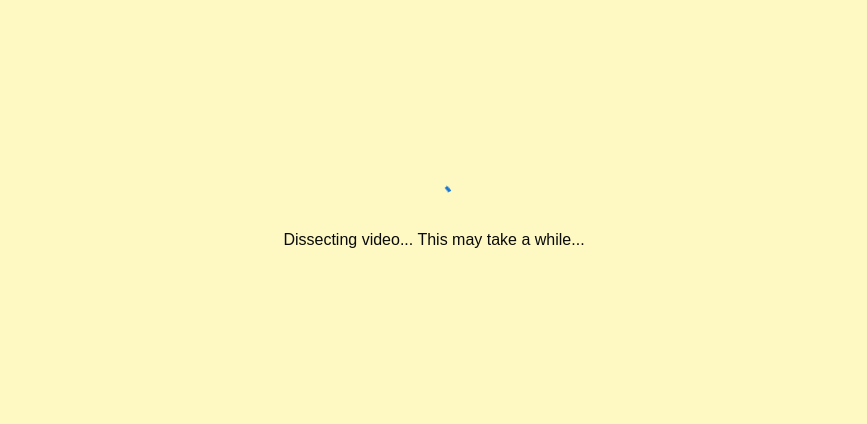
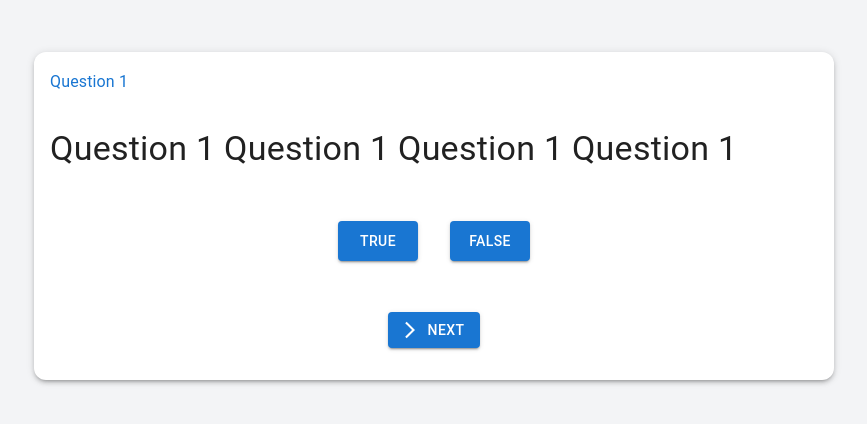
Before and after one commit to notrichardpeng/Quizcribe, a Next.js app in the folder calhacksmryz/: page /quiz in a window 1280 px wide. Shown: the part 184-608 px from the top of the page, without its empty margins (206-1073 px from the left). Built offline with nearby package versions, Linux system fonts and the light colour scheme.

Commit message:
Initial homepage and flashcards

```diff
--- /dev/null
+++ b/calhacksmryz/app/api/route.js
@@ -0,0 +1,11 @@
+import { NextResponse } from 'next/server';
+
+export async function POST(req) {
+  const { url } = await req.json();
+
+  if (!url) {
+    return NextResponse.json({ error: 'URL is required' }, { status: 400 });
+  }
+
+  return NextResponse.json({ url }, { status: 200 });
+}
--- a/calhacksmryz/app/globals.css
+++ /dev/null
@@ -1,27 +0,0 @@
-@tailwind base;
-@tailwind components;
-@tailwind utilities;
-
-:root {
-  --foreground: #0a0a0a;
-  --background: #FEF9C3;
-}
-
-@media (prefers-color-scheme: dark) {
-  :root {
-    --foreground: #0a0a0a;
-    --background: #FEF9C3;
-  }
-}
-
-body {
-  color: var(--foreground);
-  background: var(--background);
-  font-family: Arial, Helvetica, sans-serif;
-}
-
-@layer utilities {
-  .text-balance {
-    text-wrap: balance;
-  }
-}
--- a/calhacksmryz/app/layout.js
+++ b/calhacksmryz/app/layout.js
@@ -1,5 +1,5 @@
 import localFont from "next/font/local";
-import "./globals.css";
+import "./styles/globals.css";
 
 const geistSans = localFont({
   src: "./fonts/GeistVF.woff",
--- a/calhacksmryz/app/page.js
+++ b/calhacksmryz/app/page.js
@@ -1,12 +1,35 @@
 'use client';
 import React, { useState } from 'react';
-import { Container, TextField, Button, Box } from '@mui/material';
+import { Container, TextField, Button, Box, Typography } from '@mui/material';
 
 export default function Home() {
   const [url, setUrl] = useState('');
+  const [fetched, setFetched] = useState('');
 
   const handleInputChange = (e) => {
     setUrl(e.target.value);
+  };
+
+  const handleSubmit = async () => {
+    try {
+      const response = await fetch('/api/', {
+        method: 'POST',
+        headers: {
+          'Content-Type': 'application/json',
+        },
+        body: JSON.stringify({ url }),
+      });
+
+      const data = await response.json();
+
+      if (response.ok) {
+        setFetched(data.url);
+      } else {
+        console.error('Error:', data.error);
+      }
+    } catch (error) {
+      console.error('Error submitting URL:', error);
+    }
   };
 
   return (
@@ -21,10 +44,25 @@ export default function Home() {
             value={url}
             onChange={handleInputChange}
           />
-          <Button variant="contained" href="/loading">
+          <Button variant="contained" onClick={handleSubmit}>
             Quizcribe
           </Button>
         </Box>
+
+        {fetched && (
+          <Box sx={{ mt: 5 }}>
+            <Typography variant="h6" component="div">
+              Submitted URL: {fetched}
+            </Typography>
+          </Box>
+        )}
+
+      <Box sx={{ height: '100vh', display: 'flex', justifyContent: 'center', alignItems: 'center' }}>
+        <Button variant="contained" href='quiz'>
+          Quiz
+        </Button>
+      </Box>
+
       </Container>
     </>
   );
--- /dev/null
+++ b/calhacksmryz/app/quiz/card.jsx
@@ -0,0 +1,41 @@
+import React from 'react';
+import { Card, CardContent, CardActions, CardMedia, Box, Button, Typography, IconButton } from '@mui/material';
+import ArrowForwardIosIcon from '@mui/icons-material/ArrowForwardIos';
+import NightsStayIcon from '@mui/icons-material/NightsStay';
+import WbSunnyIcon from '@mui/icons-material/WbSunny';
+import Image from 'next/image';
+
+export default function CardTemp({ toggle, settoggle }) {
+  return (
+    <Card sx={{ display: 'flex', width: 800, height: 328, bgcolor: 'background.paper', borderRadius: 3, boxShadow: 3 }}>
+
+      <CardContent sx={{ flex: '1 0 auto', display: 'flex', flexDirection: 'column', justifyContent: 'space-between' }}>
+        <Typography variant="subtitle1" color="primary" gutterBottom>
+          Question 1
+        </Typography>
+
+        <Typography variant="h4" component="div">
+          Question 1 Question 1 Question 1 Question 1
+        </Typography>
+
+        <CardActions sx={{ display: 'flex', justifyContent: 'center', mt: 2, mb:0, width: '100%' }}>
+          <Box sx={{ display: 'flex', justifyContent: 'center', width: '100%' }}>
+            <Button variant="contained" color="primary" sx={{ width: 80, height:40, mx: 2 }}>
+              True
+            </Button>
+            <Button variant="contained" color="primary" sx={{ width: 80, height:40, mx: 2 }}>
+              False
+            </Button>
+          </Box>
+        </CardActions>
+
+        <CardActions sx={{ justifyContent: 'center', mt:1 }}>
+          <Button variant="contained" startIcon={<ArrowForwardIosIcon />} color="primary">
+           Next
+          </Button>
+        </CardActions>
+
+      </CardContent>
+    </Card>
+  );
+}
--- a/calhacksmryz/app/quiz/page.js
+++ b/calhacksmryz/app/quiz/page.js
@@ -1,42 +1,22 @@
-"use client";
+'use client';
 
-import React, { useState } from 'react';
-import { CircularProgress, Button } from '@mui/material';
+import Head from 'next/head'
+import { useState } from 'react';
+import CardTemp from './card';
 
-const Loading = () => {
-  // const [loading, setLoading] = useState(false);
-  // const [aiResponse, setAiResponse] = useState('');
+export default function QuizPage() {
 
-  // const handleStartProcessing = () => {
-  //   setLoading(true);
-  //   setAiResponse('');
+  const [toggle,setToggle] = useState(false);
+  return (
+    <>
+      <Head>
+        <title>QuizPage</title>
+        <meta name="viewport" content="initial-scale=1.0, width=device-width" />
+      </Head>
 
-  //   // Simulate AI processing with a timeout (replace this with a real API call)
-  //   setTimeout(() => {
-  //     const response = 'AI has generated the answer!';
-  //     setAiResponse(response);
-  //     setLoading(false);
-  //   }, 3000); // Simulate 3 seconds of loading
-  // };
-
-  return (
-    <div
-      style={{
-        display: 'flex',
-        justifyContent: 'center',
-        alignItems: 'center',
-        minHeight: '100vh',  // Full viewport height
-        flexDirection: 'column' // For vertical stacking
-      }}
-    >
-      <div style={{ textAlign: 'center' }}>
-        <CircularProgress />
-        <p>Dissecting video... This may take a while...</p>
-      </div>
-
-      {/* {aiResponse && <p className="text-green-500 mt-4">{aiResponse}</p>} */}
-    </div>
-  );
-};
-
-export default Loading;
+        <div className='h-[100vh] w-[100vw] flex justify-center ease-linear duration-300 items-center bg-gray-100 dark:bg-slate-900'>
+            <CardTemp />
+        </div>
+    </>
+  )
+}
--- /dev/null
+++ b/calhacksmryz/app/styles/globals.css
@@ -0,0 +1,22 @@
+@tailwind base;
+@tailwind components;
+@tailwind utilities;
+
+
+
+html,
+body {
+  padding: 0;
+  margin: 0;
+  font-family: -apple-system, BlinkMacSystemFont, Segoe UI, Roboto, Oxygen,
+    Ubuntu, Cantarell, Fira Sans, Droid Sans, Helvetica Neue, sans-serif;
+}
+
+a {
+  color: inherit;
+  text-decoration: none;
+}
+
+* {
+  box-sizing: border-box;
+}
```
